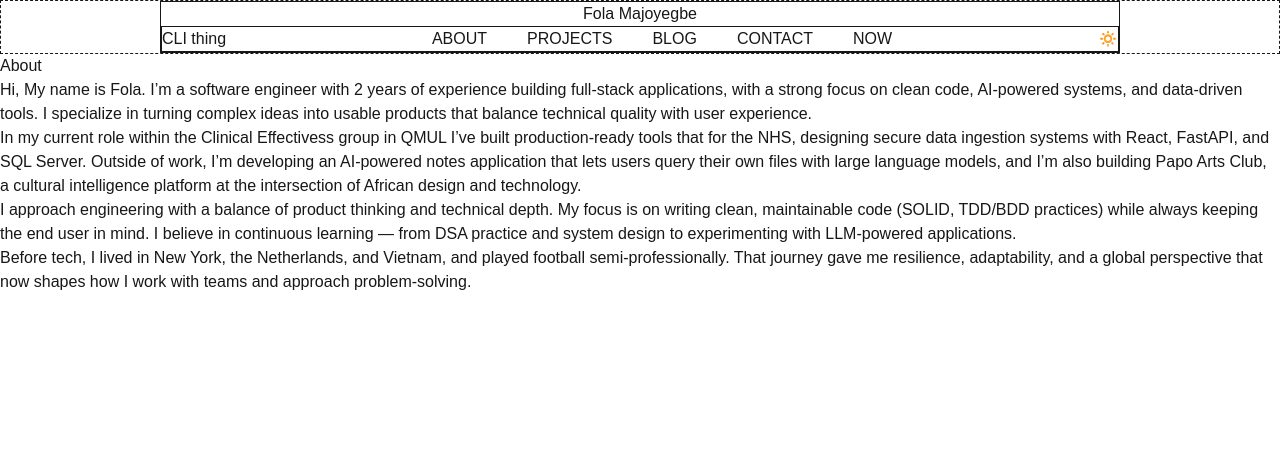
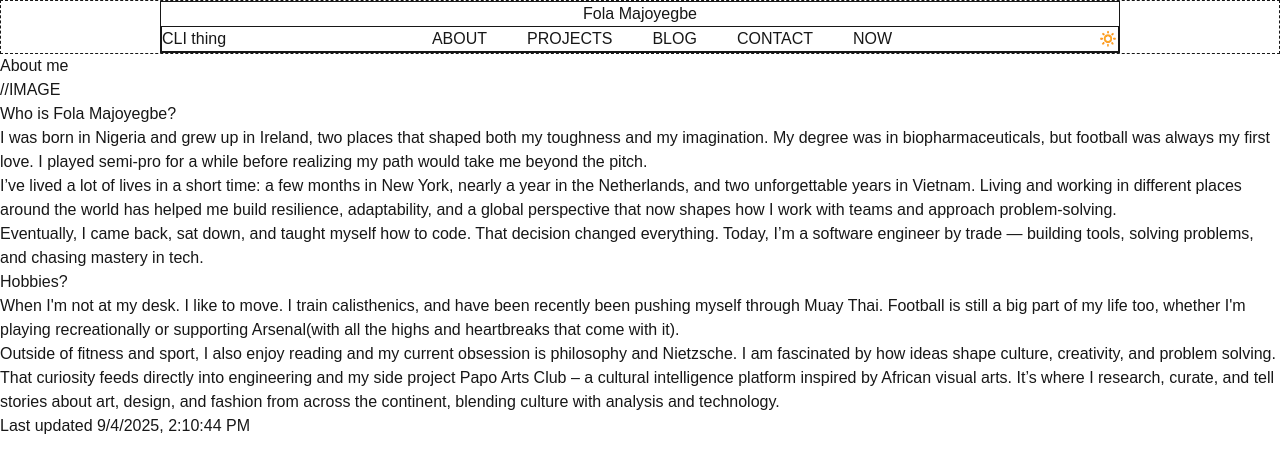
Before and after one commit to Folamajo/portfolio, a Next.js app: page /about in a window 1280 px wide. Shown: the top 472 px of the page. Built offline with nearby package versions, Linux system fonts and the light colour scheme.

Commit message:
updated content

```diff
--- a/src/app/about/page.tsx
+++ b/src/app/about/page.tsx
@@ -1,5 +1,6 @@
 import React from 'react'
 import Header from '@/components/Header/Header'
+import Footer from '@/components/Footer'
 const page = () => {
   return (
    <div>
@@ -8,15 +9,43 @@ const page = () => {
 
 
       </div>
-      <section>
-         <h1>About</h1>
+      <main>
+         <h1>About me</h1>
+         <div>//IMAGE</div>
 
-         <p>Hi, My name is Fola. I’m a software engineer with 2 years of experience building full-stack applications, with a strong focus on clean code, AI-powered systems, and data-driven tools. I specialize in turning complex ideas into usable products that balance technical quality with user experience.</p>
-         <p>In my current role within the Clinical Effectivess group in QMUL I’ve built production-ready tools that  for the NHS, designing secure data ingestion systems with React, FastAPI, and SQL Server. Outside of work, I’m developing an AI-powered notes application that lets users query their own files with large language models, and I’m also building Papo Arts Club, a cultural intelligence platform at the intersection of African design and technology.</p>
-         <p>I approach engineering with a balance of product thinking and technical depth. My focus is on writing clean, maintainable code (SOLID, TDD/BDD practices) while always keeping the end user in mind. I believe in continuous learning — from DSA practice and system design to experimenting with LLM-powered applications.</p>
-         <p>Before tech, I lived in New York, the Netherlands, and Vietnam, and played football semi-professionally. That journey gave me resilience, adaptability, and a global perspective that now shapes how I work with teams and approach problem-solving.</p>
 
-      </section>
+         <div>
+            <h1>Who is Fola Majoyegbe?</h1>
+            <p>
+               I was born in Nigeria and grew up in Ireland, two places that shaped both my toughness and my imagination. My degree was in biopharmaceuticals, but football was always my first love. I played semi-pro for a while before realizing my path would take me beyond the pitch.
+            </p>
+            <p>
+               I’ve lived a lot of lives in a short time: a few months in New York, nearly a year in the Netherlands, and two unforgettable years in Vietnam. Living and working in different places around the world has helped me build resilience, adaptability, and a global perspective that now shapes how I work with teams and approach problem-solving.
+            </p>
+            <p>
+               Eventually, I came back, sat down, and taught myself how to code. That decision changed everything. Today, I’m a software engineer by trade — building tools, solving problems, and chasing mastery in tech.
+            </p>
+
+         </div>
+         <div>
+            <h1>Hobbies?</h1>
+            <p>When I'm not at my desk. I like to move. I train calisthenics, and have been recently been pushing myself through Muay Thai. Football is still a big part of my life too, whether I'm playing recreationally or supporting Arsenal(with all the highs and heartbreaks that come with it).
+
+            </p>
+            <p>
+               Outside of fitness and sport, I also enjoy reading and my current obsession is philosophy and Nietzsche. I am fascinated by how ideas shape culture, creativity, and problem solving. That curiosity feeds directly into engineering and my side project Papo Arts Club – a cultural intelligence platform inspired by African visual arts. It’s where I research, curate, and tell stories about art, design, and fashion from across the continent, blending culture with analysis and technology.
+            </p>
+
+         </div>
+         <div>
+
+         </div>
+
+
+      </main>
+      <footer>
+         <Footer />
+      </footer>
    </div>
 
   )
--- a/src/app/blog/page.tsx
+++ b/src/app/blog/page.tsx
@@ -1,16 +1,18 @@
 import React from 'react'
 import Header from '@/components/Header/Header'
+import Footer from '@/components/Footer'
 const page = () => {
   return (
    <div>
-      <div className= 'border border-dashed flex justify-center'>
+      <header className= 'border border-dashed flex justify-center'>
          <Header />
-
-
-      </div>
-      <section>
+      </header>
+      <main>
          <h1>Blog</h1>
-      </section>
+      </main>
+      <footer>
+         <Footer />
+      </footer>
    </div>
 
   )
--- a/src/app/contact/page.tsx
+++ b/src/app/contact/page.tsx
@@ -1,16 +1,26 @@
 import React from 'react'
 import Header from '@/components/Header/Header'
+import Footer from '@/components/Footer'
 const page = () => {
   return (
    <div>
-      <div className= 'border border-dashed flex justify-center'>
+      <header className= 'border border-dashed flex justify-center'>
          <Header />
 
 
-      </div>
-      <section>
-         <h1>Contact</h1>
-      </section>
+      </header>
+      <main>
+         <h1>Get in touch</h1>
+         <p>Whether it's about software, ideas, or culture, I am always open to connection.</p>
+         <ul>
+            <li>Email</li>
+            <li>LinkedIn</li>
+            <li>Instagram</li>
+         </ul>
+      </main>
+      <footer>
+         <Footer />
+      </footer>
    </div>
 
   )
--- a/src/app/now/page.tsx
+++ b/src/app/now/page.tsx
@@ -1,16 +1,18 @@
 import React from 'react'
 import Header from '@/components/Header/Header'
+import Footer from '@/components/Footer'
 const page = () => {
   return (
    <div>
-      <div className= 'border border-dashed flex justify-center'>
+      <header className= 'border border-dashed flex justify-center'>
          <Header />
-
-
-      </div>
-      <section>
+      </header>
+      <main>
          <h1>Outside of work ...</h1>
-      </section>
+      </main>
+      <footer>
+         <Footer />
+      </footer>
    </div>
 
   )
--- a/src/app/page.tsx
+++ b/src/app/page.tsx
@@ -1,18 +1,32 @@
 import Header from "@/components/Header/Header"
-
+import Footer from "@/components/Footer"
 export default function Home() {
    return (
       <div>
-         <div className= 'border border-dashed flex justify-center'>
+         <header className= 'border border-dashed flex justify-center'>
             <Header />
 
 
-         </div>
+         </header>
          <main>
             <h1 className='font-black text-4xl'>👋🏾 Hi, I'm Fola</h1>
-            <p>I am a software engineer passionate about technology and .I’m a software engineer, builder, and creative thinker working at the intersection of technology, culture, and design.</p>
-            <p>This site  </p>
+            <p>
+               I’m a software engineer, builder, and creative thinker working at the crossroads of technology and culture. Code is my main medium, but I’m equally drawn to design, philosophy, and the ways creativity shapes our world.
+            </p>
+            <p>
+               This site is where I share the different things I’m building and learning, from the books I’m reading to the technical projects I’m experimenting with.
+            </p>
+            <p>
+               At the heart of it all, I'm focused on growth, discipline and building things that last, whether it's a clean scalable project, a piece of writing or a cultural insight.
+            </p>
+
+            <div>
+               <h2>Latest posts</h2>
+            </div>
          </main>
+         <div>
+            <Footer />
+         </div>
       </div>
 
    )
--- a/src/app/projects/page.tsx
+++ b/src/app/projects/page.tsx
@@ -1,19 +1,20 @@
 import React from 'react'
 import Header from '@/components/Header/Header'
+import Footer from '@/components/Footer'
 const page = () => {
   return (
    <div>
-      <div className= 'border border-dashed flex justify-center'>
+      <header className= 'border border-dashed flex justify-center'>
          <Header />
 
 
-      </div>
-      <section>
+      </header>
+      <main>
          <h1>Projects</h1>
-
-
-
-      </section>
+      </main>
+      <footer>
+         <Footer />
+      </footer>
    </div>
 
   )
--- /dev/null
+++ b/src/components/Footer.tsx
@@ -0,0 +1,13 @@
+import React from 'react'
+
+const Footer = () => {
+
+
+   return (
+         <div>
+            <p>Last updated {new Date().toLocaleString()}</p>
+         </div>
+   )
+}
+
+export default Footer
```
